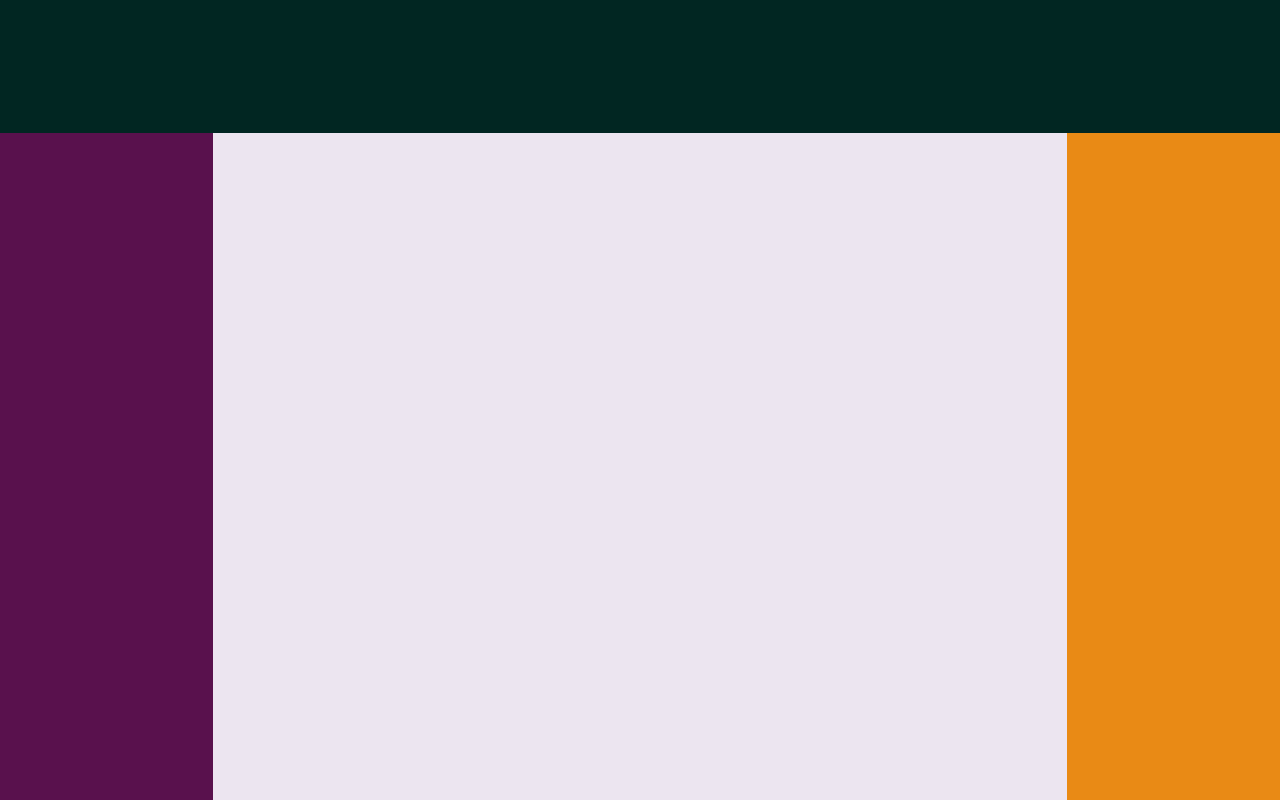
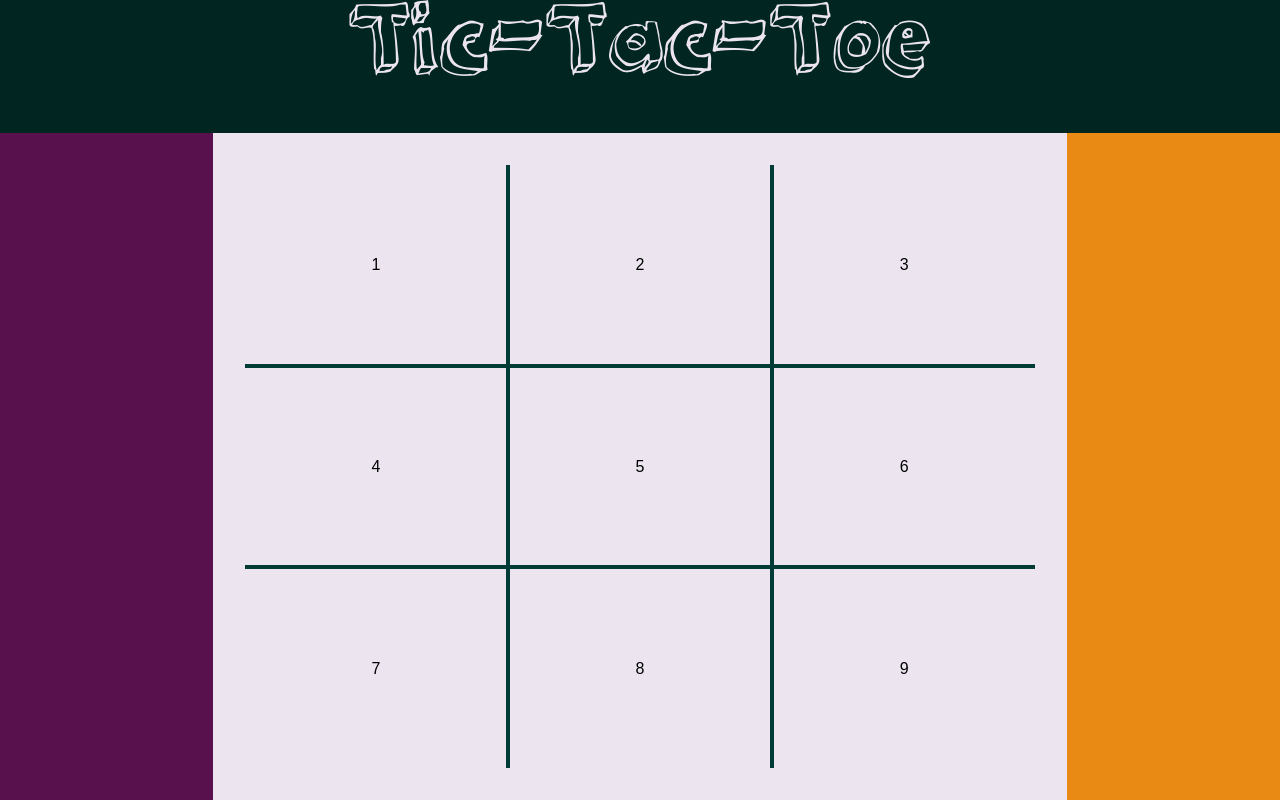
Before and after one commit to Michanoku/odin-tictactoe, a plain HTML site: page index.html in a window 1280 px wide. Drawn offline with Linux system fonts and the light colour scheme.

Commit message:
Add CSS grid for the gameboard

```diff
--- a/index.html
+++ b/index.html
@@ -8,10 +8,22 @@
 </head>
 <body>
   <div id="container">
-    <div id="top-bar"></div>
+    <div id="top-bar">
+      <div id="title">Tic-Tac-Toe</div>
+    </div>
     <div id="player0"></div>
     <div id="player1"></div>
-    <div id="gameboard"></div>
+    <div id="gameboard">
+      <div class="grid-cell border-right border-bottom" data-x="0" data-y="0">1</div>
+      <div class="grid-cell border-right border-left border-bottom" data-x="0" data-y="1">2</div>
+      <div class="grid-cell border-left border-bottom" data-x="0" data-y="2">3</div>
+      <div class="grid-cell border-right border-bottom border-top" data-x="1" data-y="0">4</div>
+      <div class="grid-cell border-right border-left border-bottom border-top" data-x="1" data-y="1">5</div>
+      <div class="grid-cell border-left border-bottom border-top" data-x="1" data-y="2">6</div>
+      <div class="grid-cell border-right border-top" data-x="2" data-y="0">7</div>
+      <div class="grid-cell border-right border-left border-top" data-x="2" data-y="1">8</div>
+      <div class="grid-cell border-left border-top" data-x="2" data-y="2">9</div>
+    </div>
   </div>
   <script src="script.js"></script>
 </body>
--- a/style.css
+++ b/style.css
@@ -24,6 +24,7 @@
   --background-color: #ECE5F0;
   --round-symbol: #59114D;
   --cross-symbol: #E98A15;
+  --border: 2px solid var(--grid-lines);
   font-family: Arial, Helvetica, sans-serif;
 }
 
@@ -68,4 +69,39 @@ input {
 #gameboard {
   background-color: var(--background-color);
   grid-area: gameboard;
+  padding: 2rem;
+  display: grid;
+  grid-template-columns: repeat(3, 1fr);
+  grid-template-rows: repeat(3, 1fr);
+  place-content: center;
+  place-items: stretch;
 }
+
+.grid-cell {
+  display: flex;
+  justify-content: center;
+  align-items: center;
+}
+
+#title {
+  text-align: center;
+  font-family: "title", Arial, Helvetica, sans-serif;
+  color: var(--background-color);
+  font-size: 5.5rem;
+}
+
+.border-top {
+  border-top: var(--border);
+}
+
+.border-left {
+  border-left: var(--border);
+}
+
+.border-right {
+  border-right: var(--border);
+}
+
+.border-bottom {
+  border-bottom: var(--border);
+}
```
